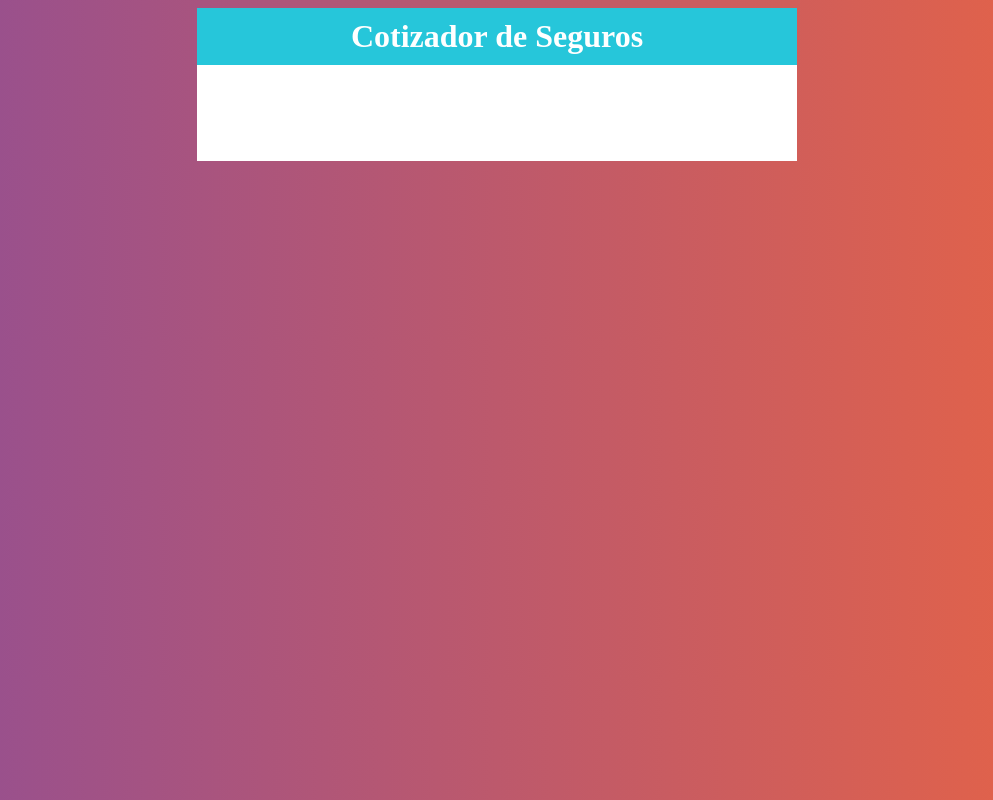
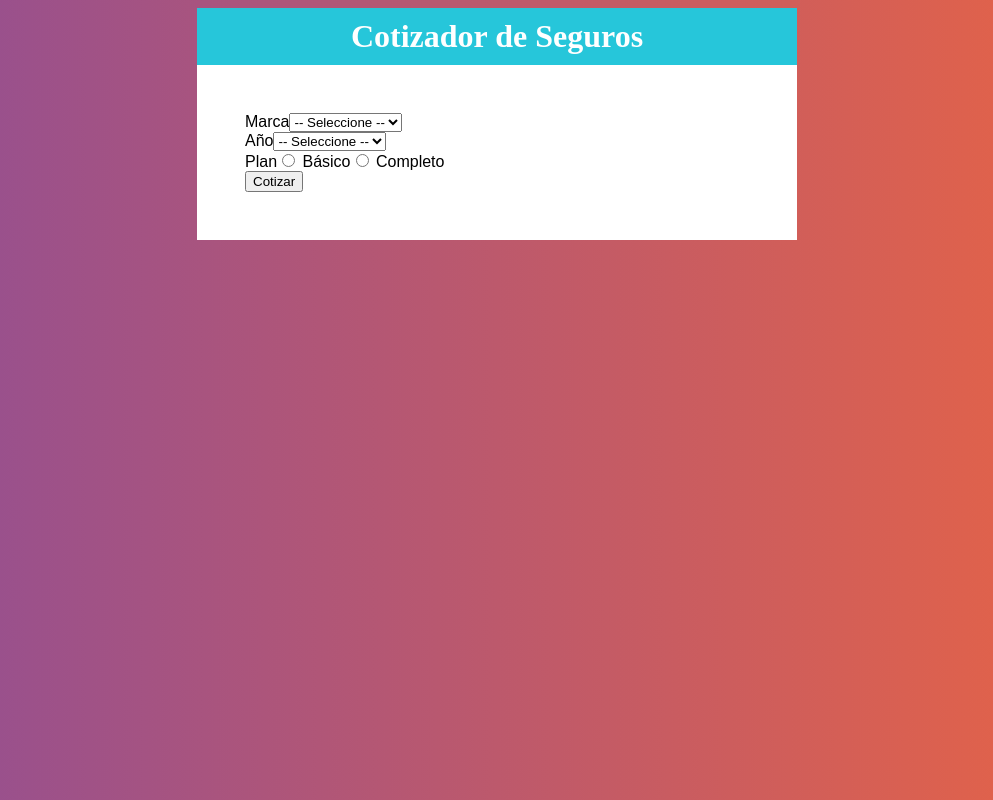
Before and after one commit to javierc22/react-app-03, a React (Create React App) app: page / in a window 1280 px wide. Shown: the whole page, without its empty margins (143-1136 px from the left). Built offline with nearby package versions, Linux system fonts and the light colour scheme; the HTML template or start-up script is replaced by a standard one.

Commit message:
Creando el formulario

```diff
--- a/src/App.js
+++ b/src/App.js
@@ -1,5 +1,6 @@
 import React from 'react';
 import Header from './components/Header';
+import Formulario from './components/Formulario';
 import styled from '@emotion/styled';
 
 const Contenedor = styled.div`
@@ -20,7 +21,7 @@
       />
 
       <ContenedorFormulario>
-
+        <Formulario />
       </ContenedorFormulario>
     </Contenedor>
   );
--- /dev/null
+++ b/src/components/Formulario.jsx
@@ -0,0 +1,41 @@
+import React from 'react'
+
+const Formulario = () => {
+  return (
+    <form>
+      <div>
+        <label>Marca</label>
+        <select>
+          <option value="">-- Seleccione --</option>
+          <option value="americano">Americano</option>
+          <option value="europeo">Europeo</option>
+          <option value="asiatico">Asiático</option>
+        </select>
+      </div>
+      <div>
+        <label>Año</label>
+        <select>
+          <option value="">-- Seleccione --</option>
+          <option value="2021">2021</option>
+          <option value="2020">2020</option>
+          <option value="2019">2019</option>
+          <option value="2018">2018</option>
+          <option value="2017">2017</option>
+          <option value="2016">2016</option>
+          <option value="2015">2015</option>
+          <option value="2014">2014</option>
+          <option value="2013">2013</option>
+          <option value="2012">2012</option>
+        </select>
+      </div>
+      <div>
+        <label>Plan</label>
+        <input type="radio" name="plan" value="basico" /> Básico
+        <input type="radio" name="plan" value="completo" /> Completo
+      </div>
+      <button type="button">Cotizar</button>
+    </form>
+  );
+}
+
+export default Formulario;
```
